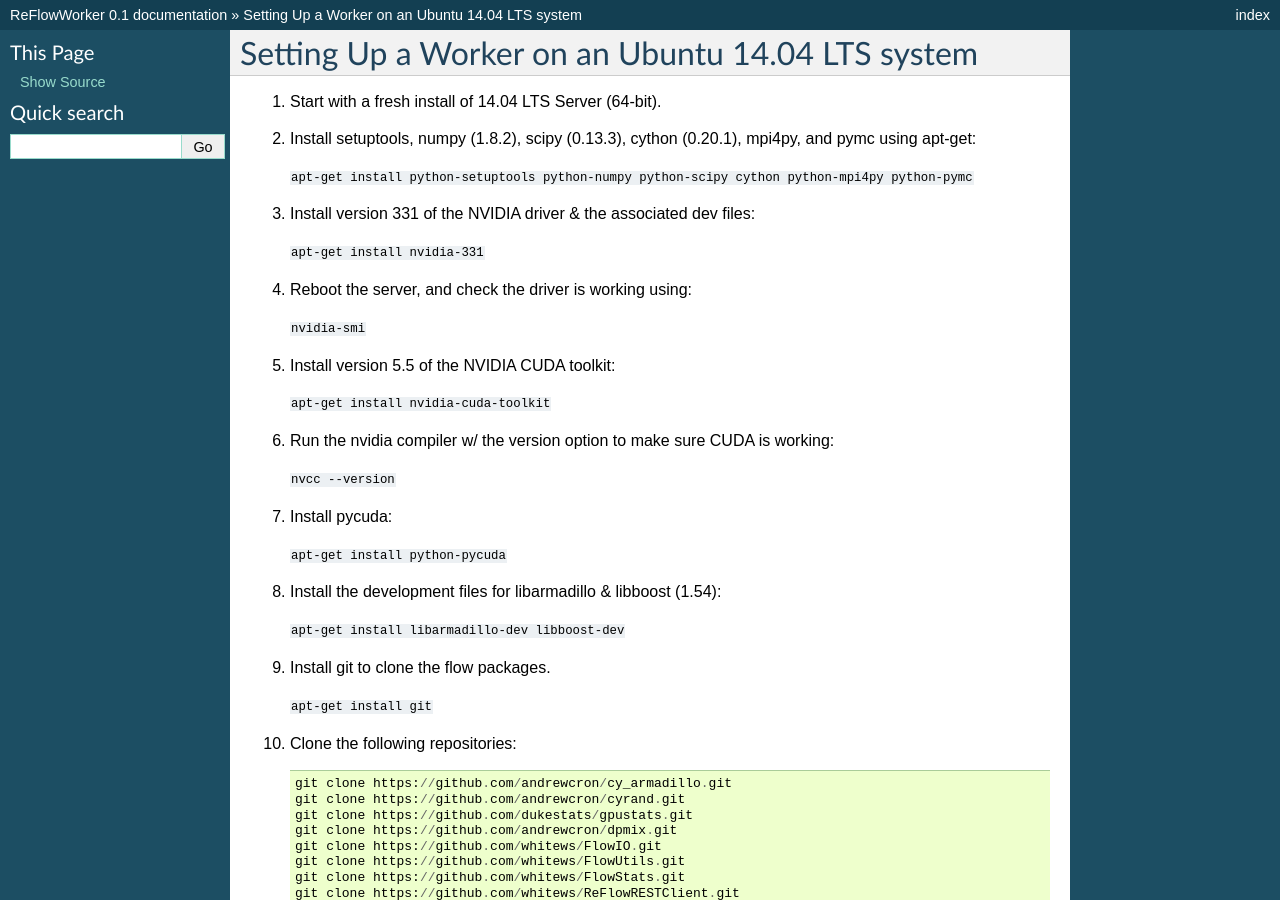
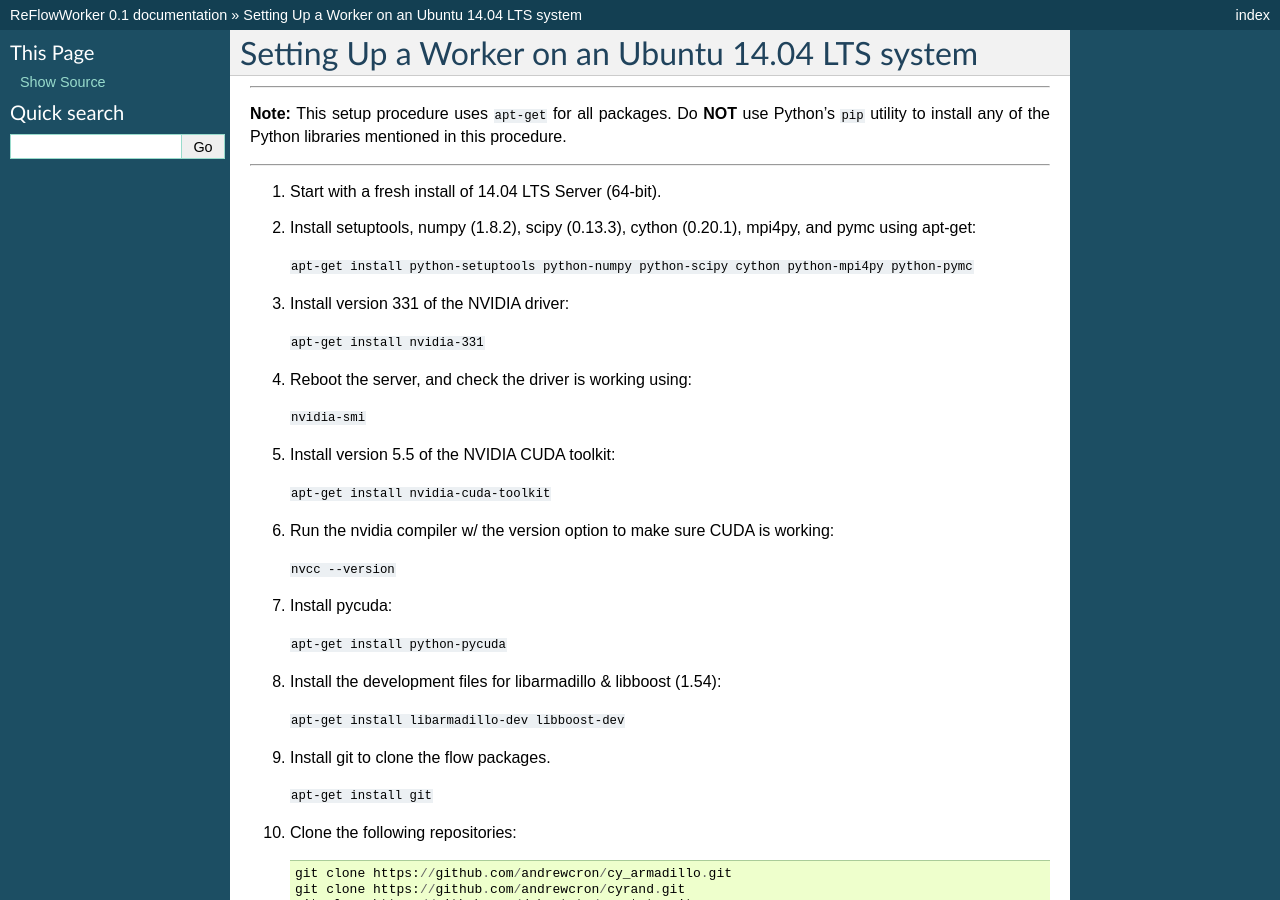
Before and after one commit to whitews/ReFlowWorker, a Sphinx documentation site: the page built from docs/source/worker-setup-ubuntu-14.04.rst, in a window 1280 px wide and 900 px high. Built offline with Sphinx 7.4.7, drawn with Linux system fonts in a browser that asks for light colours; formulas are drawn with MathJax 3.

Commit message:
add warning against using pip

```diff
--- a/docs/source/worker-setup-ubuntu-14.04.rst
+++ b/docs/source/worker-setup-ubuntu-14.04.rst
@@ -1,5 +1,12 @@
 Setting Up a Worker on an Ubuntu 14.04 LTS system
 ====
+
+-----
+
+**Note:** This setup procedure uses ``apt-get`` for all packages. Do **NOT** use Python's ``pip`` utility
+to install any of the Python libraries mentioned in this procedure.
+
+-----
 
 #.  Start with a fresh install of 14.04 LTS Server (64-bit).
 
@@ -7,7 +14,7 @@
 
     ``apt-get install python-setuptools python-numpy python-scipy cython python-mpi4py python-pymc``
 
-#.  Install version 331 of the NVIDIA driver & the associated dev files:
+#.  Install version 331 of the NVIDIA driver:
 
     ``apt-get install nvidia-331``
 
```
